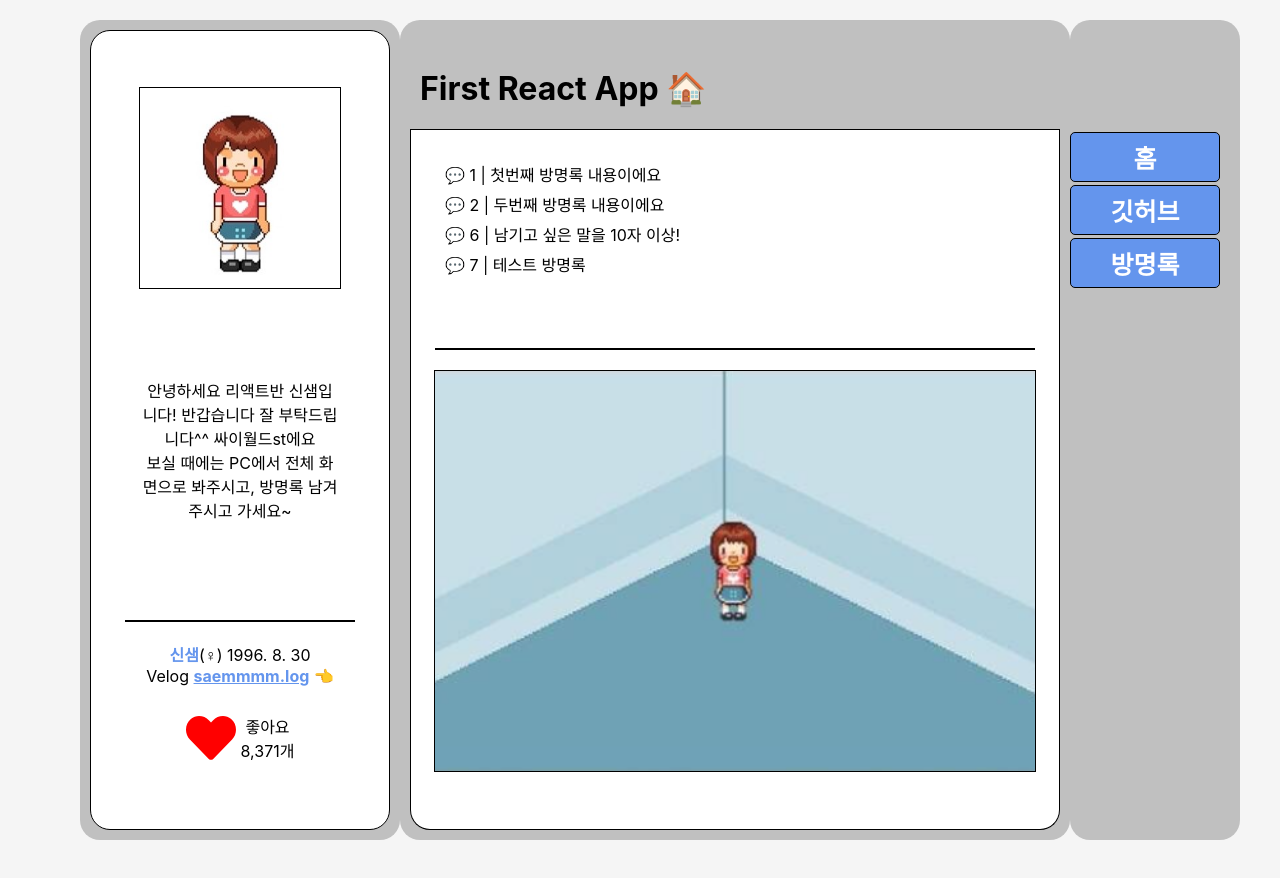
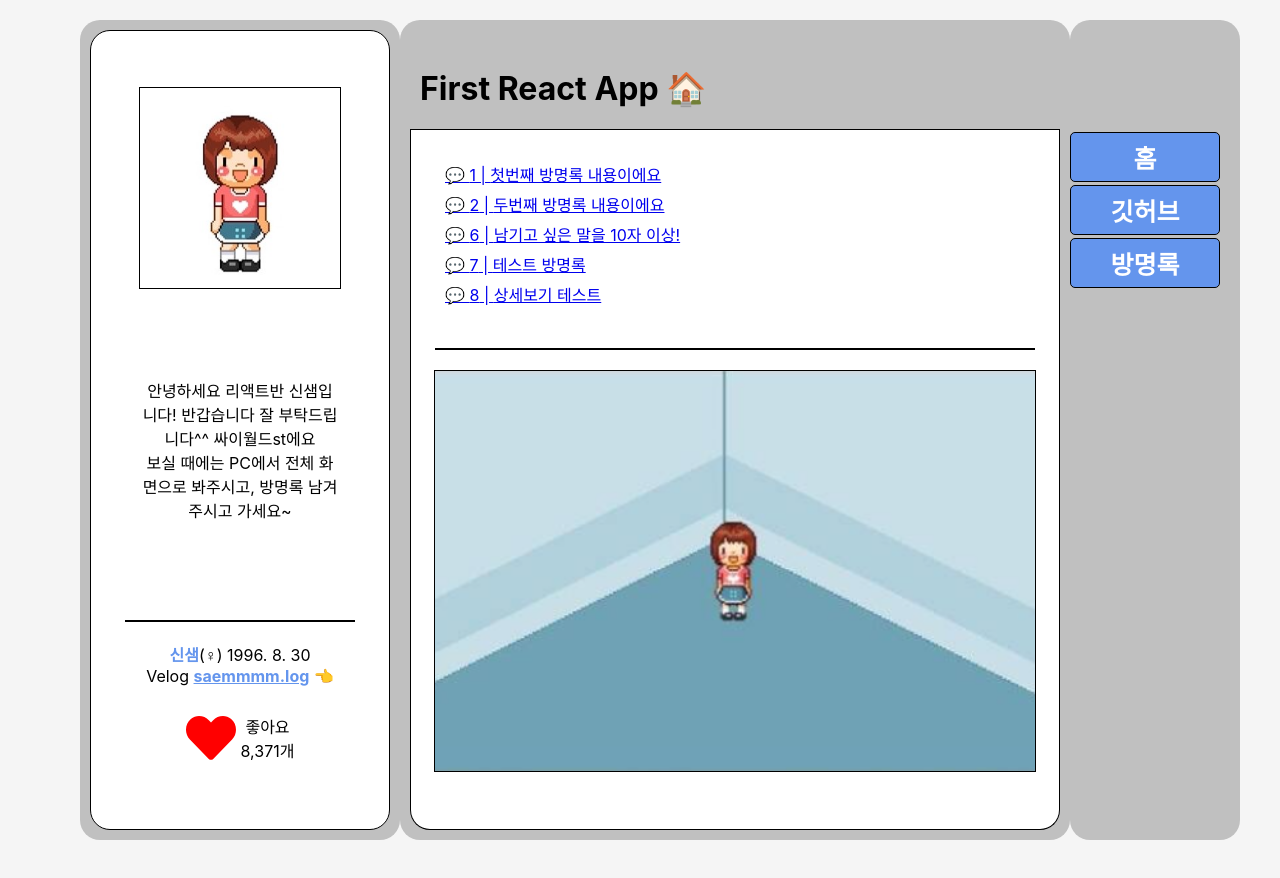
Before and after one commit to SAEMMM/First_React_App, a React (Create React App) app: page / in a window 1280 px wide. Shown: the top 878 px of the page. Built offline with nearby package versions, Linux system fonts and the light colour scheme; data requests are answered from the project's data file.

Commit message:
Visitied Detail 상세보기, MiddleHome에서 상세보기 완료

```diff
--- a/db.json
+++ b/db.json
@@ -27,6 +27,11 @@
       "writer": "테스트",
       "contents": "테스트 방명록",
       "id": 7
+    },
+    {
+      "writer": "뇸뇸",
+      "contents": "상세보기 테스트",
+      "id": 8
     }
   ]
 }
--- a/src/components/MidMain.js
+++ b/src/components/MidMain.js
@@ -4,6 +4,7 @@
 
 
 function MidMain() {
+
     return (
         <Background>
             <StMiddle>
--- a/src/pages/MiddleHome.js
+++ b/src/pages/MiddleHome.js
@@ -3,8 +3,10 @@
 import miniroom from '../miniroom.png'
 import axios from 'axios'
 import { useState, useEffect } from 'react'
+import { NavLink } from 'react-router-dom'
 
 function MiddleHome() {
+
     const [board, setBoard] = useState(null)
     // 방명록 가져오기
     const fetchBoard = () => {
@@ -14,7 +16,6 @@
             })
             .catch(() => { console.log('실패') })
     }
-
 
     useEffect(() => {
         fetchBoard()
@@ -26,9 +27,11 @@
                 {
                     board?.map((v) => {
                         return (
-                            <div>
-                                💬 {v.id} | {v.contents} <br />
-                            </div>
+                            <NavLink to={`/${v.id}`}>
+                                <div>
+                                    💬 {v.id} | {v.contents} <br />
+                                </div>
+                            </NavLink>
                         )
                     })
                 }
--- a/src/pages/VisitedDetail.js
+++ b/src/pages/VisitedDetail.js
@@ -35,8 +35,8 @@
                     <NavLink to={'/visited'}><StBtn btn='목록'>목록</StBtn></NavLink>
                     <StBtn btn='수정'>수정</StBtn>
                     <h1>방명록 상세보기 👀</h1>
-                    <p className='pBold'>작성자 💬 {detail.writer}</p>
-                    {detail.contents}
+                    <p className='pBold'>작성자 💬 {detail && detail.writer}</p>
+                    {detail && detail.contents}
                 </DetailBox>
             </StMiddle>
         </Background>
```
